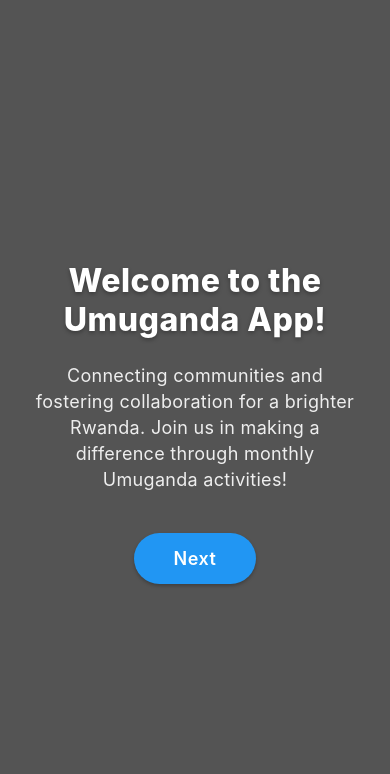
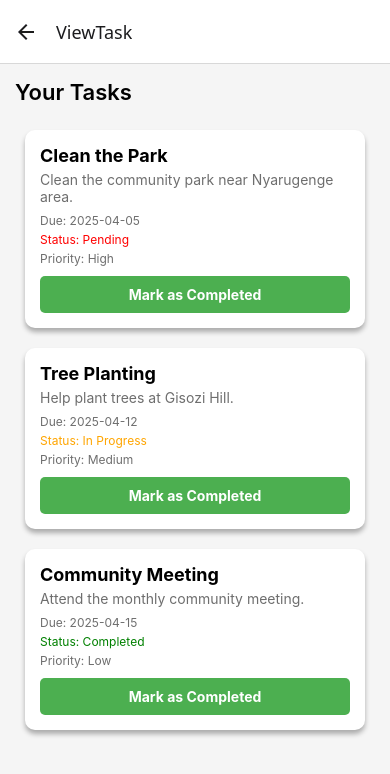
Before and after one commit to Baudoin10/Umuganda, a React Native app: screen /ViewTask in a window 390 px wide. Shown: the top 774 px of the page. Built offline with nearby package versions, Linux system fonts and the light colour scheme.

Commit message:
fixing the view task tab

```diff
--- a/Navigator/AppNavigator.jsx
+++ b/Navigator/AppNavigator.jsx
@@ -21,6 +21,7 @@ import Chart from "../Dashboard/Chart";
 import EventDetails from "../Screens/EventDetails";
 import UserDashboard from "../UserDashboard/UserDashboard";
 import ViewEvent from "../UserDashboard/ViewEvent";
+import ViewTask from "../UserDashboard/ViewTask";
 
 
 const Stack = createStackNavigator();
@@ -58,6 +59,7 @@ const AppNavigator = () => {
         <Stack.Screen name="Chart" component={Chart} />
         <Stack.Screen name="EventDetails" component={EventDetails} />
         <Stack.Screen name="ViewEvent" component={ViewEvent} />
+        <Stack.Screen name="ViewTask" component={ViewTask} />
       </Stack.Navigator>
     </NavigationContainer>
   );
--- a/UserDashboard/UserDashboard.jsx
+++ b/UserDashboard/UserDashboard.jsx
@@ -26,7 +26,7 @@ const UserDashboard = ({ navigation }) => {
     {
       id: "2",
       title: "View Tasks",
-      screen: "",
+      screen: "ViewTask",
       icon: "assignment",
     },
     {
--- /dev/null
+++ b/UserDashboard/ViewTask.jsx
@@ -0,0 +1,88 @@
+import React from 'react';
+import { View, Text, FlatList, TouchableOpacity } from 'react-native';
+import Icon from 'react-native-vector-icons/Feather'; // For icons like calendar and check-circle
+
+// Sample tasks data
+const tasks = [
+  {
+    id: 1,
+    title: 'Clean the Park',
+    description: 'Clean the community park near Nyarugenge area.',
+    dueDate: '2025-04-05',
+    status: 'Pending',
+    priority: 'High',
+  },
+  {
+    id: 2,
+    title: 'Tree Planting',
+    description: 'Help plant trees at Gisozi Hill.',
+    dueDate: '2025-04-12',
+    status: 'In Progress',
+    priority: 'Medium',
+  },
+  {
+    id: 3,
+    title: 'Community Meeting',
+    description: 'Attend the monthly community meeting.',
+    dueDate: '2025-04-15',
+    status: 'Completed',
+    priority: 'Low',
+  },
+];
+
+// Task card component
+const TaskCard = ({ task }) => (
+  <View style={{
+    margin: 10,
+    padding: 15,
+    backgroundColor: 'white',
+    borderRadius: 10,
+    shadowColor: '#000',
+    shadowOffset: { width: 0, height: 4 },
+    shadowOpacity: 0.3,
+    shadowRadius: 5,
+    elevation: 5,
+  }}>
+    <Text style={{ fontSize: 18, fontWeight: 'bold' }}>{task.title}</Text>
+    <Text style={{ fontSize: 14, color: '#6e6e6e', marginTop: 5 }}>{task.description}</Text>
+    <Text style={{ fontSize: 12, marginTop: 8, color: '#6e6e6e' }}>Due: {task.dueDate}</Text>
+    <Text style={{
+      fontSize: 12,
+      marginTop: 4,
+      color: task.status === 'Completed' ? 'green' : task.status === 'In Progress' ? 'orange' : 'red',
+    }}>
+      Status: {task.status}
+    </Text>
+    <Text style={{ fontSize: 12, marginTop: 4, color: '#6e6e6e' }}>Priority: {task.priority}</Text>
+
+    <TouchableOpacity
+      style={{
+        marginTop: 10,
+        backgroundColor: '#4CAF50',
+        paddingVertical: 10,
+        borderRadius: 5,
+        alignItems: 'center',
+      }}
+      onPress={() => alert(`Task ${task.id} marked as completed!`)}
+    >
+      <Text style={{ color: 'white', fontWeight: 'bold' }}>Mark as Completed</Text>
+    </TouchableOpacity>
+  </View>
+);
+
+// Main component for the View Task page
+const ViewTask = () => {
+  return (
+    <View style={{ flex: 1, backgroundColor: '#f5f5f5', padding: 15 }}>
+      <Text style={{ fontSize: 22, fontWeight: '600', marginBottom: 15 }}>Your Tasks</Text>
+
+      <FlatList
+        data={tasks}
+        keyExtractor={(item) => item.id.toString()}
+        renderItem={({ item }) => <TaskCard task={item} />}
+      />
+    </View>
+  );
+};
+
+export default ViewTask;
```
